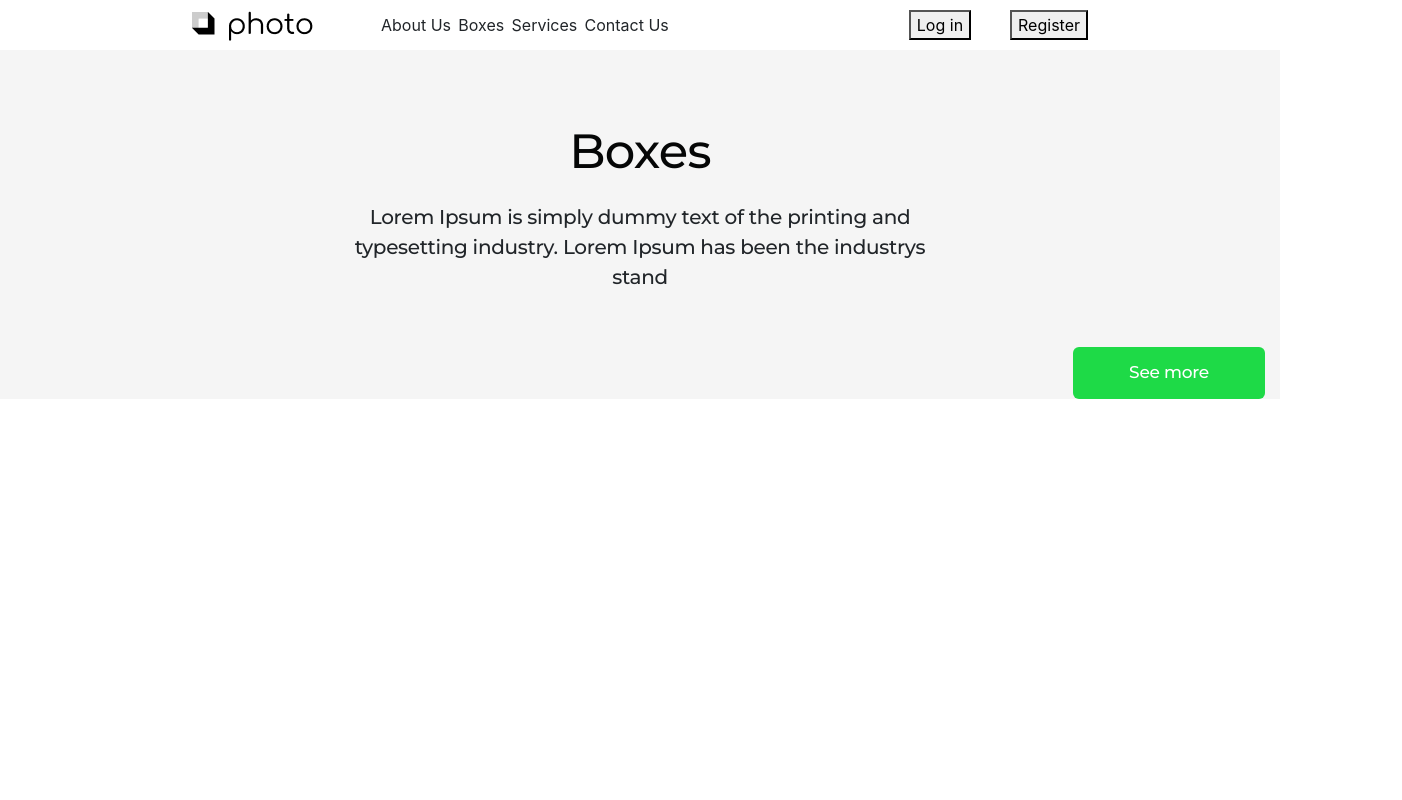
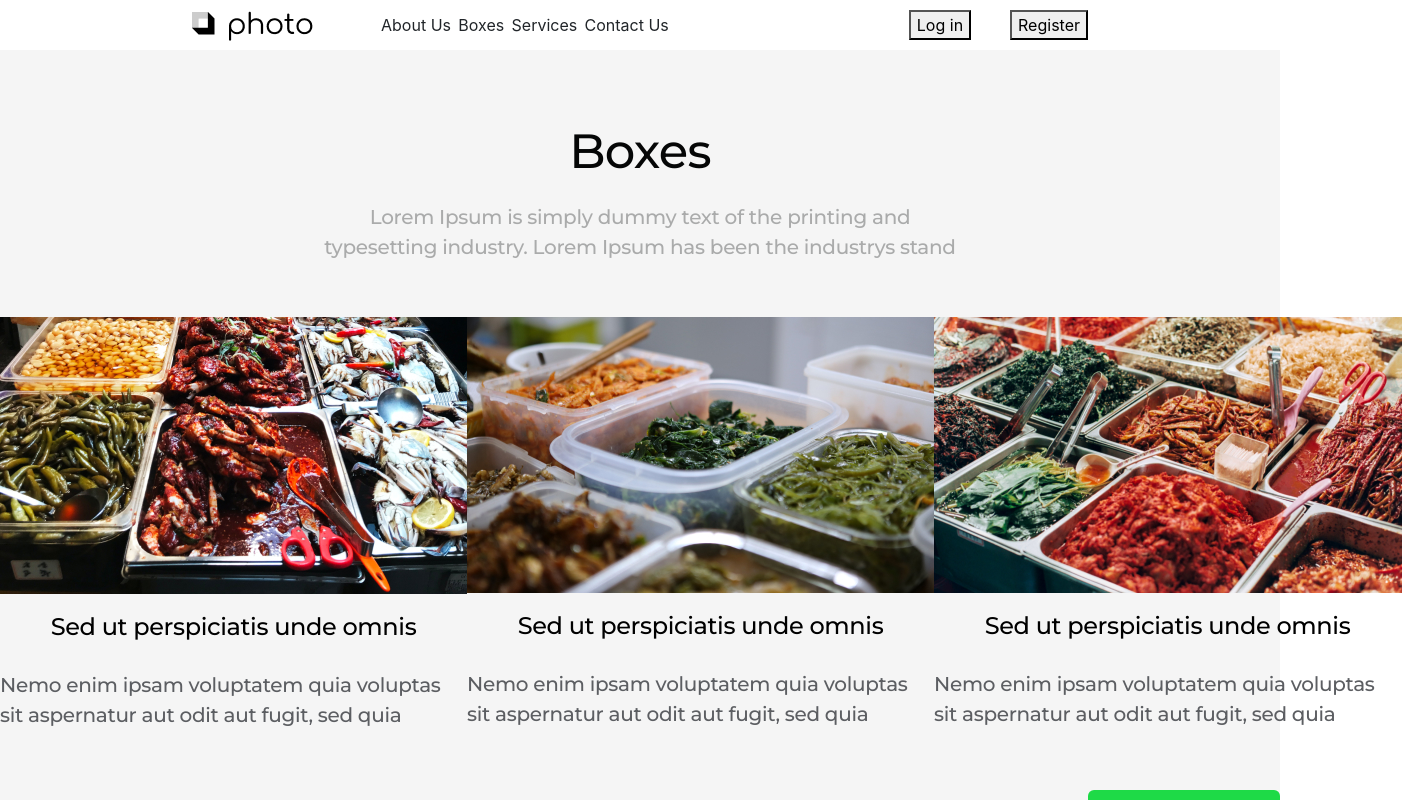
Before and after one commit to aghasi89/opetit.am, a React (Create React App) app: page /boxes in a window 1280 px wide. Shown: the top 800 px of the page, 1402 px wide, since content can reach past the window. Built offline with nearby package versions, Linux system fonts and the light colour scheme.

Commit message:
boxesComp

```diff
--- a/src/App/App.css
+++ b/src/App/App.css
@@ -31,6 +31,16 @@
 .App {
     box-sizing: border-box;
 }
+h1,
+h2,
+h3,
+h4,
+p,
+span {
+    margin: 0;
+    padding: 0;
+}
 .container {
     max-width: 1440px;
+    padding: 0;
 }
--- a/src/App/Components/Box/Box.jsx
+++ b/src/App/Components/Box/Box.jsx
@@ -1,10 +1,12 @@
-import "./style.css";
-export default function Box(props) {
-  return (
-    <div className="box">
-      <img src={props.src} alt="" />
-      <h3>{props.h3}</h3>
-      <span>{props.span}</span>
-    </div>
-  );
-};
+import TextComponent from '../Text';
+import './style.css';
+
+export default function Box({ src, h3, span }) {
+    return (
+        <div className="box">
+            <img className="box_img" src={src} alt="" />
+            <TextComponent title={h3} type="h3" color="black" />
+            <TextComponent type="span" title={span} color="charcoal" />
+        </div>
+    );
+}
--- a/src/App/Components/Box/index.jsx
+++ b/src/App/Components/Box/index.jsx
@@ -1,2 +1,2 @@
-import Box from "./Box"
-export { Box };
+import Box from './Box';
+export default Box;
--- a/src/App/Components/Box/style.css
+++ b/src/App/Components/Box/style.css
@@ -1,13 +1,9 @@
 .box {
-  height: auto;
+    height: auto;
+    width: 467px;
+    justify-content: space-between;
 }
 
-span {
-  color: #a1a1a1;
+.box_span {
+    color: #a1a1a1;
 }
-
-
-img{
-  width: 100%;
-  height: auto;
-}
--- a/src/App/Components/Text/TextComponent.jsx
+++ b/src/App/Components/Text/TextComponent.jsx
@@ -19,27 +19,33 @@ const TextComponent = ({ type, title, onPress, link, color }) => {
                     {title}
                 </p>
             );
+        case 'span':
+            return (
+                <span className="text_main" style={commonStyle}>
+                    {title}
+                </span>
+            );
         case 'h1':
             return (
-                <h1 className="h1_text" style={commonStyle}>
+                <h1 className="text_main h1_text" style={commonStyle}>
                     {title}
                 </h1>
             );
         case 'h2':
             return (
-                <h2 className="" style={commonStyle}>
+                <h2 className="text_main h2_text" style={commonStyle}>
                     {title}
                 </h2>
             );
         case 'h3':
             return (
-                <h3 className="h3_text" style={commonStyle}>
+                <h3 className="text_main h3_text" style={commonStyle}>
                     {title}
                 </h3>
             );
         case 'h4':
             return (
-                <h3 className="" style={commonStyle}>
+                <h3 className="text_main h4_text" style={commonStyle}>
                     {title}
                 </h3>
             );
--- a/src/App/Components/Text/textcomp.css
+++ b/src/App/Components/Text/textcomp.css
@@ -8,13 +8,18 @@
     letter-spacing: -0.015em;
 }
 
-.h3_text {
-    font-family: 'Montserrat';
-    font-style: normal;
-    font-weight: normal;
+.h1_text {
+    font-size: 56px;
+    line-height: 80px;
+}
+
+.h2_text {
     font-size: 48px;
     line-height: 72px;
-    letter-spacing: -0.015em;
-    text-align: center;
-    color: #050606;
 }
+
+.h3_text {
+    font-size: 24px;
+    line-height: 36px;
+    margin: 15px 0 25px 0;
+}
--- a/src/App/View/Boxes/Boxes.jsx
+++ b/src/App/View/Boxes/Boxes.jsx
@@ -2,7 +2,12 @@
 import { useContext } from 'react';
 import TextComponent from '../../components/Text';
 import ButtonComponent from '../../components/Button';
+import Box from '../../components/Box';
 import { ThemeContext } from '../../../context';
+
+import boxe_img1 from '../../assets/img/jpg/boxe_img1.jpg';
+import boxe_img2 from '../../assets/img/jpg/boxe_img2.jpg';
+import boxe_img3 from '../../assets/img/jpg/boxe_img3.jpg';
 
 //CSS
 import './boxes.css';
@@ -15,19 +20,32 @@ const Boxes = () => {
     return (
         <div className="boxes_wrapper">
             <div className="container">
-                <div className="boxes_h3">
-                    <TextComponent type="h3" title="Boxes" />
+                <div className="boxes_h2">
+                    <TextComponent type="h2" title="Boxes" color="raven" />
                 </div>
                 <div className="boxes_p">
                     <TextComponent
                         type="p"
                         title="Lorem Ipsum is simply dummy text of the printing and typesetting industry. Lorem Ipsum has been the industrys stand"
+                        color="gray"
                     />
                 </div>
-                <div>
-                    <div></div>
-                    <div></div>
-                    <div></div>
+                <div className="box_wrapper">
+                    <Box
+                        src={boxe_img1}
+                        h3="Sed ut perspiciatis unde omnis"
+                        span="Nemo enim ipsam voluptatem quia voluptas sit aspernatur aut odit aut fugit, sed quia "
+                    />
+                    <Box
+                        src={boxe_img2}
+                        h3="Sed ut perspiciatis unde omnis"
+                        span="Nemo enim ipsam voluptatem quia voluptas sit aspernatur aut odit aut fugit, sed quia "
+                    />
+                    <Box
+                        src={boxe_img3}
+                        h3="Sed ut perspiciatis unde omnis"
+                        span="Nemo enim ipsam voluptatem quia voluptas sit aspernatur aut odit aut fugit, sed quia "
+                    />
                 </div>
                 <div className="boxes_btn">
                     <ButtonComponent
--- a/src/App/View/Boxes/boxes.css
+++ b/src/App/View/Boxes/boxes.css
@@ -2,7 +2,7 @@
     background-color: #f5f5f5;
 }
 
-.boxes_h3 {
+.boxes_h2 {
     padding-top: 65px;
 }
 
@@ -20,3 +20,9 @@
 .boxes_btn > .button {
     padding: 15.3px 54px;
 }
+
+.box_wrapper {
+    display: flex;
+    justify-content: space-between;
+    margin-bottom: 60px;
+}
```
